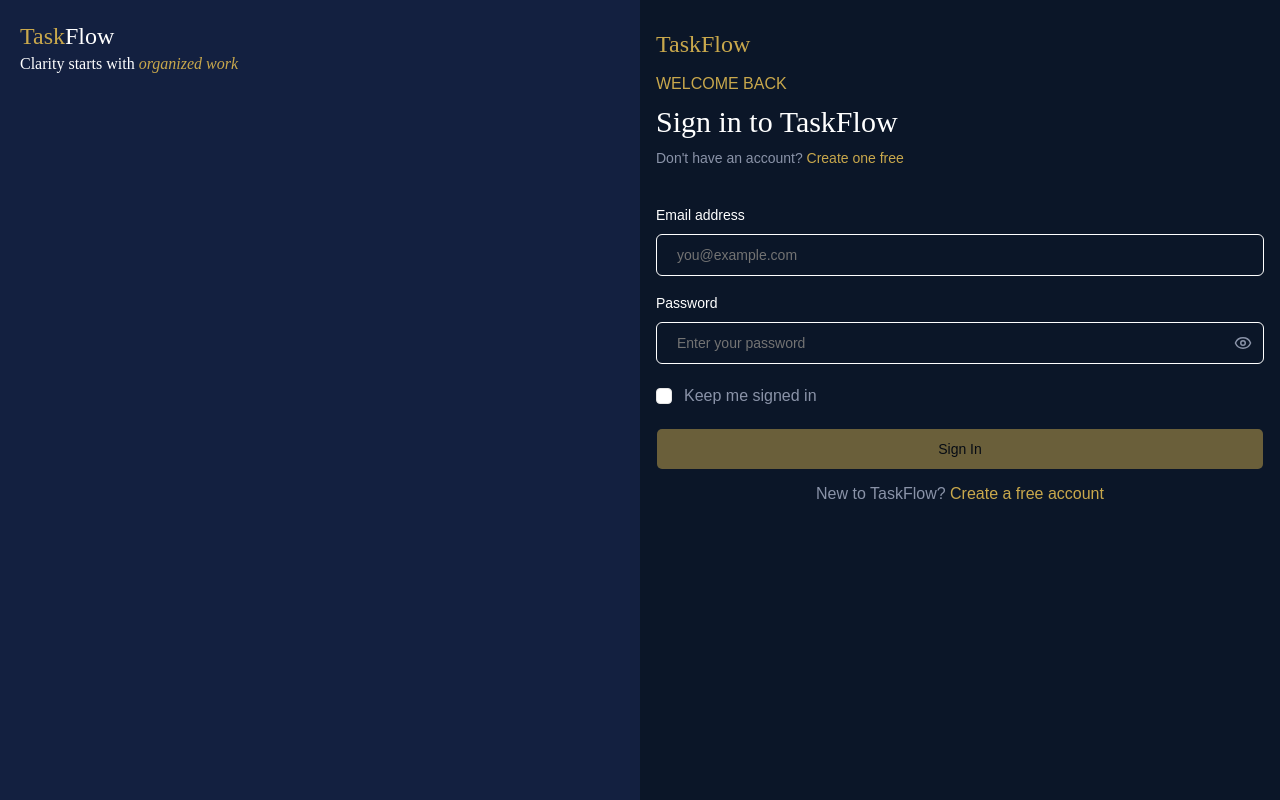
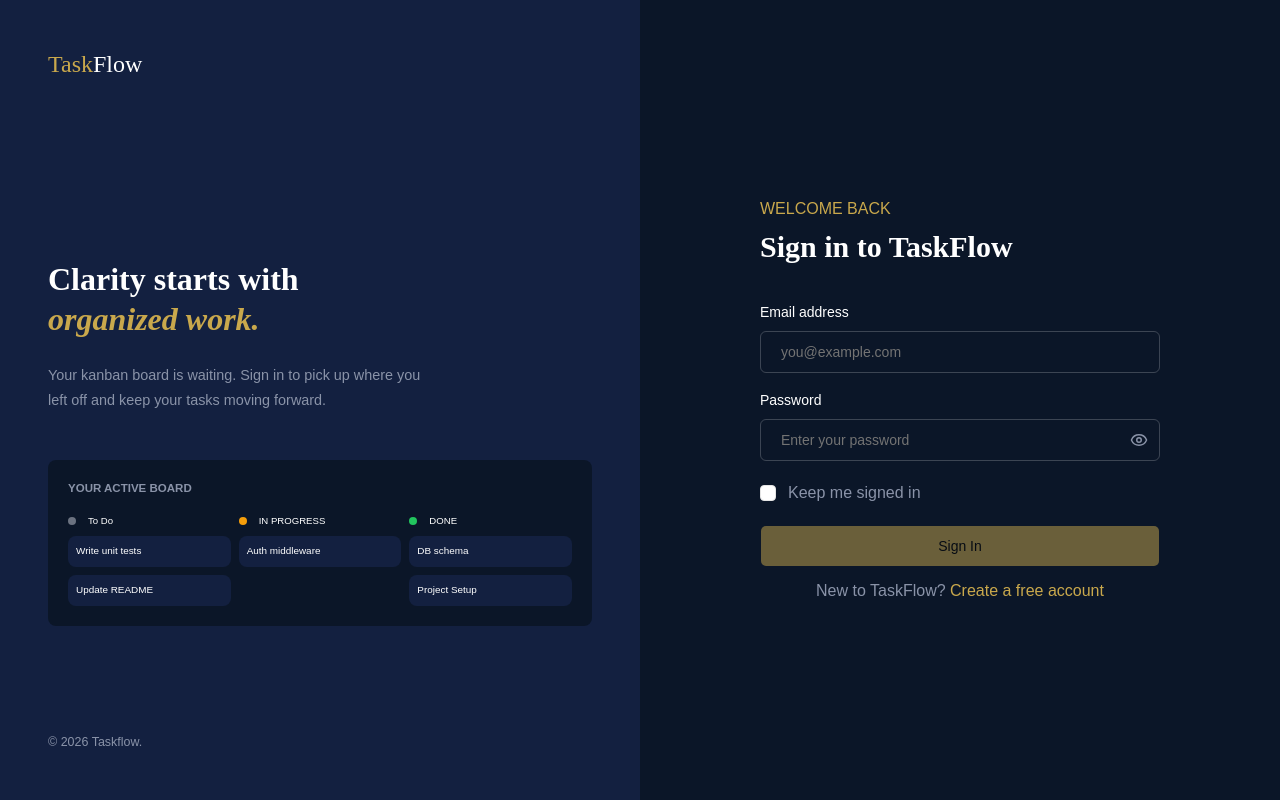
Before and after one commit to NifemiSoneye/task-manager-frontend, a React (Vite) app: page /login in a window 1280 px wide. Built offline with nearby package versions, Linux system fonts and the light colour scheme.

Commit message:
Completed login page responsive UI

```diff
--- a/src/pages/Login.tsx
+++ b/src/pages/Login.tsx
@@ -14,7 +14,7 @@ import { Link } from "react-router-dom";
 import { LoaderCircle } from "lucide-react";
 import { Eye, EyeOff } from "lucide-react";
 const Login = () => {
-  const ref = useRef(null);
+  const thisYear = new Date().getFullYear();
   const userRef = useRef<HTMLInputElement>(null);
   const errRef = useRef<HTMLDivElement>(null);
   const EMAIL_REGEX = /^[^\s@]+@[^\s@]+\.[^\s@]+$/;
@@ -45,8 +45,7 @@ const Login = () => {
     setErrMsg("");
   }, [email, password]);
 
-  const handleSubmit = async (e: React.FormEvent) => {
-    e.preventDefault();
+  const handleSubmit = async () => {
     try {
       const { accessToken } = await login({ email, password }).unwrap();
       dispatch(setCredentials({ accessToken }));
@@ -72,35 +71,85 @@ const Login = () => {
   const handlePwdInput = (e: React.ChangeEvent<HTMLInputElement>) =>
     setPassword(e.target.value);
   return (
-    <div className="bg-[#0B1628] min-h-screen  lg:grid lg:grid-cols-2">
-      <div className="bg-[#132040] p-5">
+    <div className="bg-[#0B1628] min-h-screen  md:grid md:grid-cols-2">
+      <div className="bg-[#132040] p-12 hidden md:flex flex-col md:justify-between ">
         <p className="text-white  text-2xl font-['Playfair_Display_Variable'] ">
           <span className="text-[#C9A84C] ">Task</span>
           Flow
         </p>
 
-        <div>
-          <p className="text-white font-['Playfair_Display_Variable']">
-            Clarity starts with{" "}
-            <span className="text-[#C9A84C] italic">organized work</span>
+        <div className="mt-18">
+          <p className="text-white font-['Playfair_Display_Variable'] text-[2rem] font-semibold leading-tight mb-6  ">
+            Clarity starts with <br />
+            <span className="text-[#C9A84C] italic">organized work.</span>
+          </p>
+          <p className="text-[#8A93A8] text-[0.9rem]  font-light leading-[1.7]">
+            Your kanban board is waiting. Sign in to pick up where you <br />{" "}
+            left off and keep your tasks moving forward.
+          </p>
+
+          <section className="bg-[#0B1628] rounded-md p-5 mt-12 ">
+            <p className="text-[#8A93A8] font-semibold mb-4 text-[0.72rem] uppercase">
+              Your Active Board
+            </p>
+            <section className="grid grid-cols-3 gap-2">
+              <div className="flex gap-2 flex-col">
+                <div className="flex items-center gap-3">
+                  <div className="w-2 h-2  rounded-[50%] bg-[#6b7280]"></div>
+                  <p className="text-white ] text-[0.6rem]">To Do</p>
+                </div>
+                <section className=" flex flex-col  gap-2">
+                  <div className="bg-[#132040] rounded-md w-full text-white text-[0.62rem] py-2 px-2">
+                    Write unit tests
+                  </div>
+                  <div className="bg-[#132040] rounded-md w-full text-white  text-[0.62rem] py-2 px-2">
+                    Update README
+                  </div>
+                </section>
+              </div>
+              <div className="flex gap-2 flex-col">
+                <div className="flex items-center gap-3 ">
+                  <div className="w-2 h-2  rounded-[50%] bg-[#f59e0b]"></div>
+                  <p className="text-white ]  text-[0.6rem]">IN PROGRESS</p>
+                </div>
+                <section className=" flex flex-col  gap-2">
+                  <div className="bg-[#132040] rounded-md w-full text-white  text-[0.62rem] py-2 px-2">
+                    Auth middleware
+                  </div>
+                </section>
+              </div>
+              <div className="flex gap-2 flex-col">
+                <div className="flex items-center gap-3 ">
+                  <div className="w-2 h-2  rounded-[50%] bg-[#22c55e]"></div>
+                  <p className="text-white ]  text-[0.6rem]">DONE</p>
+                </div>
+                <section className=" flex flex-col  gap-2">
+                  <div className="bg-[#132040] rounded-md w-full text-white  text-[0.62rem] py-2 px-2">
+                    DB schema
+                  </div>
+                  <div className="bg-[#132040] rounded-md w-full text-white  text-[0.62rem] py-2 px-2 ">
+                    Project Setup
+                  </div>
+                </section>
+              </div>
+            </section>
+          </section>
+        </div>
+        <p className="text-[0.78rem] text-[#8A93A8] items-baseline">
+          &copy; {thisYear} Taskflow.
         </p>
       </div>
-      </div>
-      <div className="p-4">
-        <p className="text-[#C9A84C] font-['Playfair_Display_Variable'] text-2xl my-3">
+      <div className="p-4 md:flex md:flex-col justify-center items-center md:text-left md:p-12 ">
+        <div className="lg:max-w-100 w-full">
+          <p className="text-[#C9A84C] font-['Playfair_Display_Variable'] text-2xl my-3 md:hidden">
             TaskFlow
           </p>
           <p className="text-[#C9A84C] uppercase">Welcome Back</p>
 
-        <p className="text-white font-['Playfair_Display_Variable'] text-3xl mt-2 ">
+          <p className="text-white font-['Playfair_Display_Variable'] text-3xl mt-2 font-semibold ">
             Sign in to TaskFlow
           </p>
-        <p className="text-[#8A93A8] text-sm mt-2">
-          Don't have an account?{" "}
-          <span className="text-[#C9A84C]">
-            <Link to="/register">Create one free</Link>
-          </span>
-        </p>
+
           <div className="mt-10">
             <div
               className={
@@ -110,7 +159,7 @@ const Login = () => {
               }
               ref={errRef}
             >
-            "🚨" {errMsg}
+              🚨 {errMsg}
             </div>
             <div className="flex justify-between mt-5">
               <Label htmlFor="email" className="text-white">
@@ -135,7 +184,7 @@ const Login = () => {
                 !validEmail && email.length > 0
                   ? "border-red-600 focus:border-red-600"
                   : email.length === 0
-                  ? "border-white"
+                    ? "border-white/20"
                     : "border-green-500"
               }`}
               value={email}
@@ -164,7 +213,7 @@ const Login = () => {
                   !validPassword && password.length > 0
                     ? "border-red-600 focus:border-red-600"
                     : password.length === 0
-                    ? "border-white"
+                      ? "border-white/20"
                       : "border-green-500"
                 }`}
                 value={password}
@@ -207,6 +256,7 @@ const Login = () => {
           </p>
         </div>
       </div>
+    </div>
   );
 };
 
```
Lines whose indentation alone changed are shown as unchanged.
